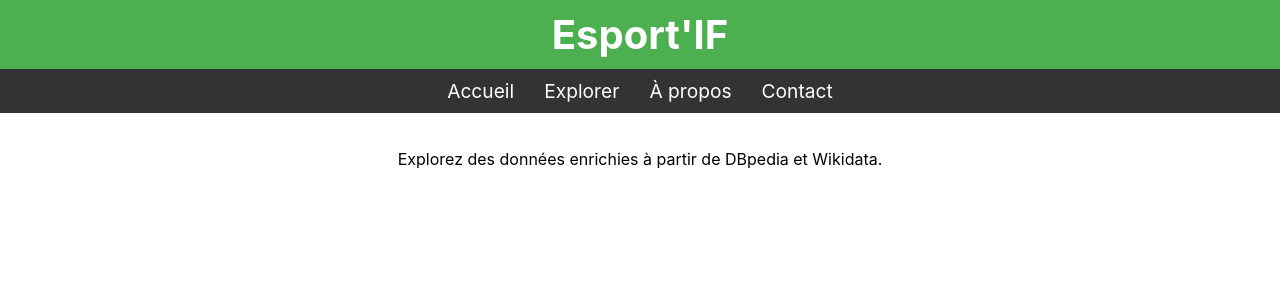
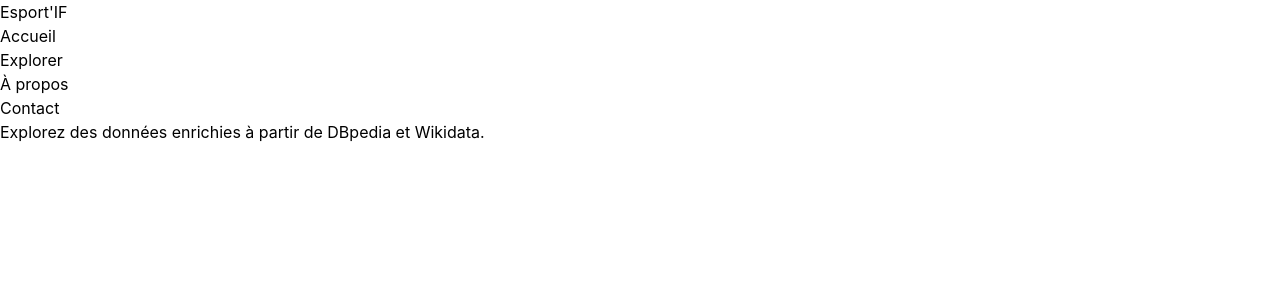
Before and after one commit to yolaatar/esportif, a React (Create React App) app: page / in a window 1280 px wide. Shown: the top 300 px of the page. Built offline with nearby package versions, Linux system fonts and the light colour scheme.

Commit message:
no more css just tailwind

```diff
--- a/package.json
+++ b/package.json
@@ -8,7 +8,7 @@
     "@testing-library/user-event": "^13.5.0",
     "react": "^18.3.1",
     "react-dom": "^18.3.1",
-    "react-scripts": "5.0.1",
+    "react-scripts": "^5.0.1",
     "web-vitals": "^2.1.4"
   },
   "scripts": {
--- a/src/App.css
+++ /dev/null
@@ -1,38 +0,0 @@
-.App {
-  text-align: center;
-}
-
-.App-logo {
-  height: 40vmin;
-  pointer-events: none;
-}
-
-@media (prefers-reduced-motion: no-preference) {
-  .App-logo {
-    animation: App-logo-spin infinite 20s linear;
-  }
-}
-
-.App-header {
-  background-color: #282c34;
-  min-height: 100vh;
-  display: flex;
-  flex-direction: column;
-  align-items: center;
-  justify-content: center;
-  font-size: calc(10px + 2vmin);
-  color: white;
-}
-
-.App-link {
-  color: #61dafb;
-}
-
-@keyframes App-logo-spin {
-  from {
-    transform: rotate(0deg);
-  }
-  to {
-    transform: rotate(360deg);
-  }
-}
--- a/src/App.js
+++ b/src/App.js
@@ -5,37 +5,19 @@ const App = () => {
 	return (
 		<div>
 			{/* Titre principal */}
-      <header style={styles.header}>
-        <h1 style={styles.title}>Esport'IF</h1>
+			<header>
+				<h1>Esport'IF</h1>
 			</header>
 
 			{/* Menu horizontal */}
 			<Navbar />
 
 			{/* Contenu de la page */}
-      <main style={styles.main}>
+			<main>
 				<p>Explorez des données enrichies à partir de DBpedia et Wikidata.</p>
 			</main>
 		</div>
 	);
 };
 
-// Styles pour le composant
-const styles = {
-  header: {
-    backgroundColor: "#4CAF50",
-    color: "white",
-    padding: "10px 0",
-    textAlign: "center",
-  },
-  title: {
-    margin: 0,
-    fontSize: "2.5rem",
-  },
-  main: {
-    padding: "20px",
-    textAlign: "center",
-  },
-};
-
 export default App;
--- a/src/components/Navbar.js
+++ b/src/components/Navbar.js
@@ -2,54 +2,23 @@ import React from "react";
 
 const Navbar = () => {
 	return (
-    <nav style={styles.nav}>
-      <ul style={styles.navList}>
-        <li style={styles.navItem}>
-          <a href="#home" style={styles.navLink}>
-            Accueil
-          </a>
+		<nav>
+			<ul>
+				<li>
+					<a>Accueil</a>
 				</li>
-        <li style={styles.navItem}>
-          <a href="#explore" style={styles.navLink}>
-            Explorer
-          </a>
+				<li>
+					<a>Explorer</a>
 				</li>
-        <li style={styles.navItem}>
-          <a href="#about" style={styles.navLink}>
-            À propos
-          </a>
+				<li>
+					<a>À propos</a>
 				</li>
-        <li style={styles.navItem}>
-          <a href="#contact" style={styles.navLink}>
-            Contact
-          </a>
+				<li>
+					<a>Contact</a>
 				</li>
 			</ul>
 		</nav>
 	);
 };
 
-// Styles pour le composant
-const styles = {
-  nav: {
-    backgroundColor: "#333",
-    padding: "10px 0",
-  },
-  navList: {
-    listStyleType: "none",
-    margin: 0,
-    padding: 0,
-    display: "flex",
-    justifyContent: "center",
-  },
-  navItem: {
-    margin: "0 15px",
-  },
-  navLink: {
-    color: "white",
-    textDecoration: "none",
-    fontSize: "1.2rem",
-  },
-};
-
 export default Navbar;
--- a/tailwind.config.js
+++ b/tailwind.config.js
@@ -1,8 +1,8 @@
 /** @type {import('tailwindcss').Config} */
 module.exports = {
-  content: [],
-  theme: {
-    extend: {},
-  },
-  plugins: [],
-}
+	content: ["./src/**/*.{js,jsx,ts,tsx}"],
+	theme: {
+		extend: {},
+	},
+	plugins: [],
+};
```
Also changed, not shown: src/index.css (+12 -8 lines), 1 other file (tests, documents, lock files or other folders). Lines whose indentation alone changed are shown as unchanged.
